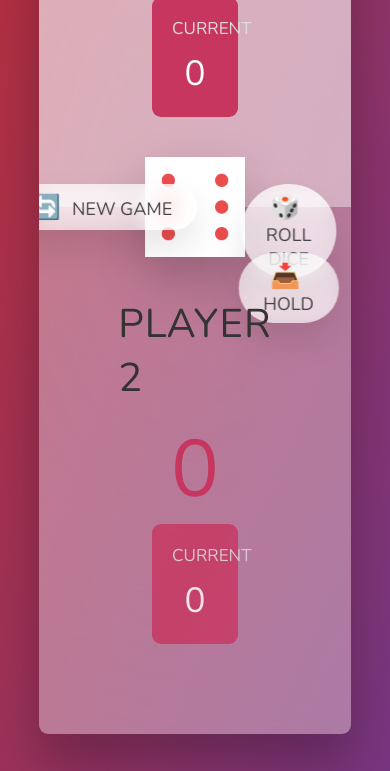
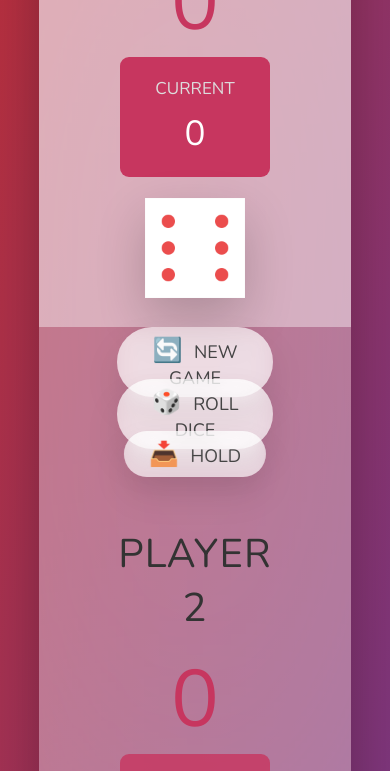
Before and after one commit to loretta-arineva/pig-game, a website built with Parcel: page index.html in a window 390 px wide. Shown: the part 420-1191 px from the top of the page. Built offline with nearby package versions, Linux system fonts and the light colour scheme.

Commit message:
Responsive design added

```diff
--- a/src/css/style.css
+++ b/src/css/style.css
@@ -245,3 +245,58 @@ main {
   }
 
 }
+
+@media only screen and (max-width: 710px) {
+  /* FOR REFACTORING */
+  .player {
+    padding: 150px 90px;
+  }
+  .current {
+    width: 150px;
+  }
+  .name {
+    text-align: center;
+  }
+  .dice {
+    position: absolute;
+    left: 50%;
+    top: 40%;
+  }
+  .btn--new {
+    position: absolute;
+    left: 25%;
+    top: calc(50%);
+  }
+  .btn--roll {
+    position: absolute;
+    left: 75%;
+    top: calc(50%);
+  }
+  .btn--hold {
+    position: absolute;
+    left: 50%;
+    top: 55%;
+  }
+}
+
+@media only screen and (max-width: 500px) {
+  .player--1 {
+    padding-top: 200px;
+    padding-bottom: 100px;
+  }
+  .btn--new {
+    position: absolute;
+    left: 50%;
+    top: 50%;
+  }
+  .btn--roll {
+    position: absolute;
+    left: 50%;
+    top: 54%;
+  }
+  .btn--hold {
+    position: absolute;
+    left: 50%;
+    top: 58%;
+  }
+}
```
Also changed, not shown: README.md.
